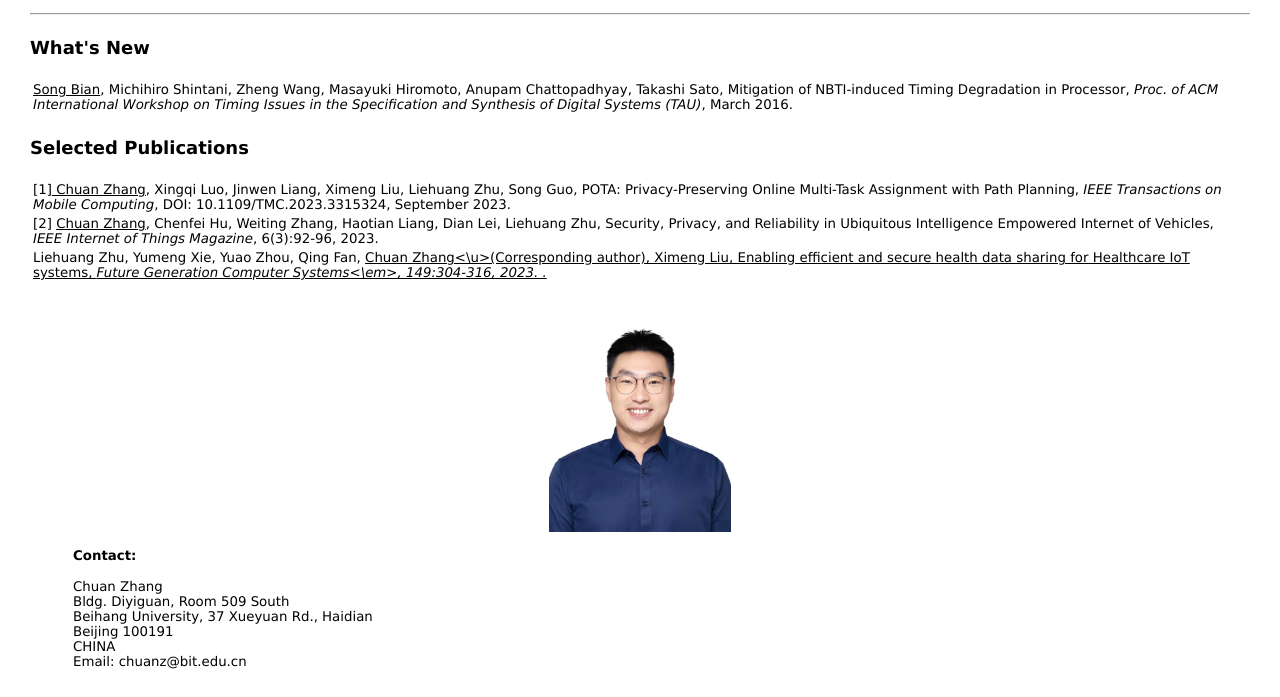
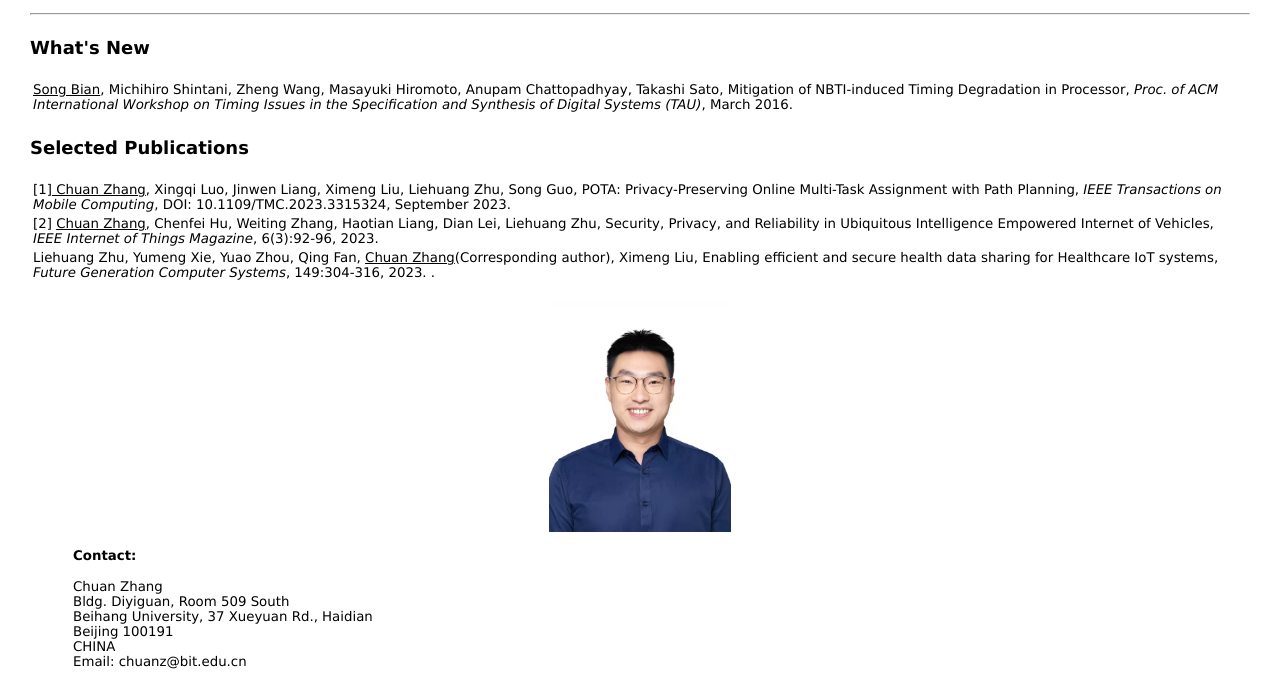
Before and after one commit to ChuanZ1/ChuanZhang_CV, a plain HTML site: page index.html in a window 1280 px wide. Shown: the part 147-844 px from the top of the page. Drawn offline with Linux system fonts and the light colour scheme.

Commit message:
Update index.html

```diff
--- a/index.html
+++ b/index.html
@@ -69,7 +69,7 @@ POTA: Privacy-Preserving Online Multi-Task Assignment with Path Planning, <em>IE
     <tr valign="top">
       <td class="bibtexitem">
         <P><FONT style="FONT-WEIGHT: 400; FONT-SIZE: 10pt">
-	Liehuang Zhu, Yumeng Xie, Yuao Zhou, Qing Fan, <u>Chuan Zhang<\u>(Corresponding author), Ximeng Liu, Enabling efficient and secure health data sharing for Healthcare IoT systems, <em>Future Generation Computer Systems<\em>,
+	Liehuang Zhu, Yumeng Xie, Yuao Zhou, Qing Fan, <u>Chuan Zhang</u>(Corresponding author), Ximeng Liu, Enabling efficient and secure health data sharing for Healthcare IoT systems, <em>Future Generation Computer Systems</em>,
 	149:304-316, 2023.
 	.</FONT></P>
       </td>
```
